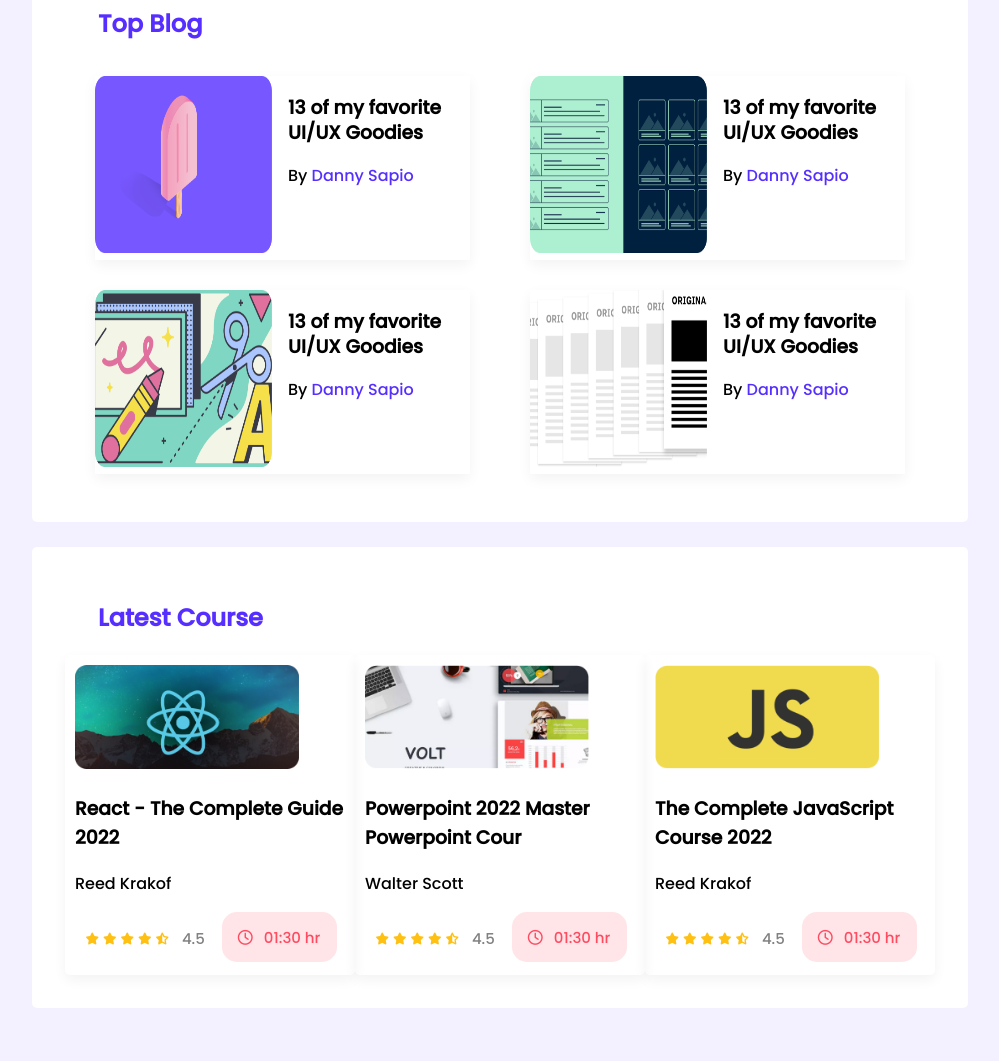
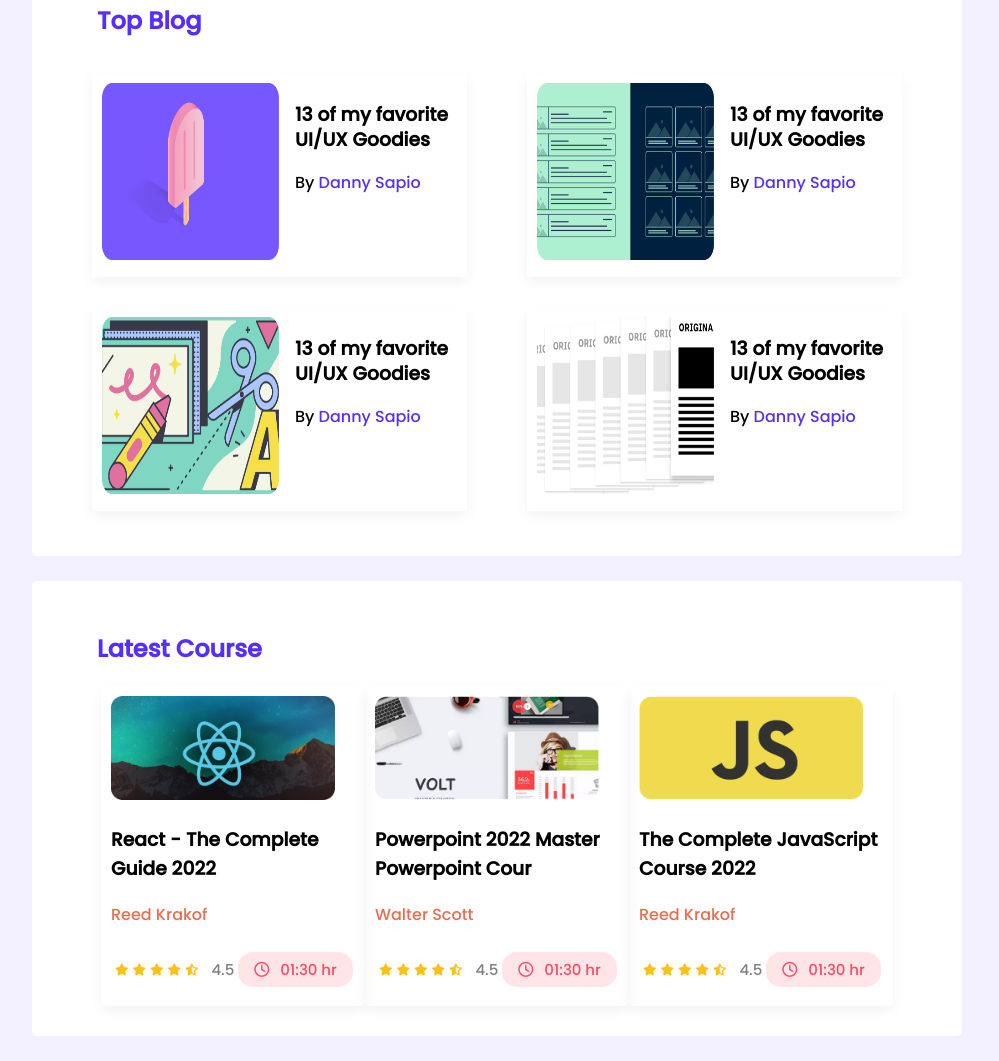
Before and after one commit to arifurrahman-io/leaderboard, a plain HTML site: page index.html in a window 1280 px wide. Shown: the part 439-1500 px from the top of the page, without its empty margins (261-1260 px from the left). Before the commit the page ends 1472 px from the top, so only its background shows below. Drawn offline with Linux system fonts and the light colour scheme.

Commit message:
modified layout

```diff
--- a/index.html
+++ b/index.html
@@ -94,14 +94,13 @@
 
         <section class="container">
             <div>
-                <div>
                 <h1 class="section-header-text">Latest Course</h1>
             </div>
-                <div class="courses-box">
+            <div class="courses">
                 <div class="course">
                     <div><img src="images/courses/course-1.png" alt=""></div>
                     <h3>React - The Complete Guide 2022</h3>
-                        <p>Reed Krakof</p>
+                    <p class="course-mentor">Reed Krakof</p>
 
                     <div class="course-footer">
                         <div class="course-rating">
@@ -122,7 +121,7 @@
                 <div class="course">
                     <div><img src="images/courses/course-2.png" alt=""></div>
                     <h3>Powerpoint 2022 Master Powerpoint Cour</h3>
-                        <p>Walter Scott</p>
+                    <p class="course-mentor">Walter Scott</p>
 
                     <div class="course-footer">
                         <div class="course-rating">
@@ -143,7 +142,7 @@
                 <div class="course">
                     <div><img src="images/courses/course-3.png" alt=""></div>
                     <h3>The Complete JavaScript Course 2022 </h3>
-                        <p>Reed Krakof</p>
+                    <p class="course-mentor">Reed Krakof</p>
 
                     <div class="course-footer">
                         <div class="course-rating">
@@ -162,7 +161,7 @@
                     </div>
                 </div>
             </div>
-            </div>
+
         </section>
     </main>
 
--- a/styles.css
+++ b/styles.css
@@ -8,6 +8,7 @@ body {
 
 main {
     font-family: 'Poppins', sans-serif;
+    width: 100%;
 }
 
 .container {
@@ -18,11 +19,12 @@ main {
     background-color: #FFFFFF;
     border-radius: 5px;
     width: 870px;
-    padding: 33px;
+    padding: 30px;
+
 }
 
 .section-header-text {
-    margin-left: 33px;
+    margin-left: 35px;
     color: #562EFF;
     font-size: 24px;
 }
@@ -67,7 +69,7 @@ hr {
     margin-bottom: 15px;
     margin-right: 30px;
     box-shadow: 0px 5px 13px rgba(0, 0, 0, 0.05);
-
+    padding: 10px;
 }
 
 .blog-text {
@@ -84,9 +86,11 @@ hr {
     width: 177px;
 }
 
-.courses-box {
+.courses {
     display: grid;
     grid-template-columns: repeat(3, 1fr);
+    margin-left: 39px;
+    margin-right: 39px;
 }
 
 .course {
@@ -98,6 +102,10 @@ hr {
 .course img {
     width: 224px;
     height: 104px;
+}
+
+.course-mentor {
+    color: #ED6B4F;
 }
 
 .course-rating {
@@ -117,6 +125,7 @@ hr {
 .course-footer {
     display: flex;
     justify-content: space-around;
+    align-items: center;
 }
 
 .course-rating {
@@ -142,7 +151,7 @@ hr {
     border-radius: 15px;
     padding: 10px;
     font-size: 15px;
-    height: 30px;
+    height: 15px;
     width: 95px;
 }
 
```
Lines whose indentation alone changed are shown as unchanged.
